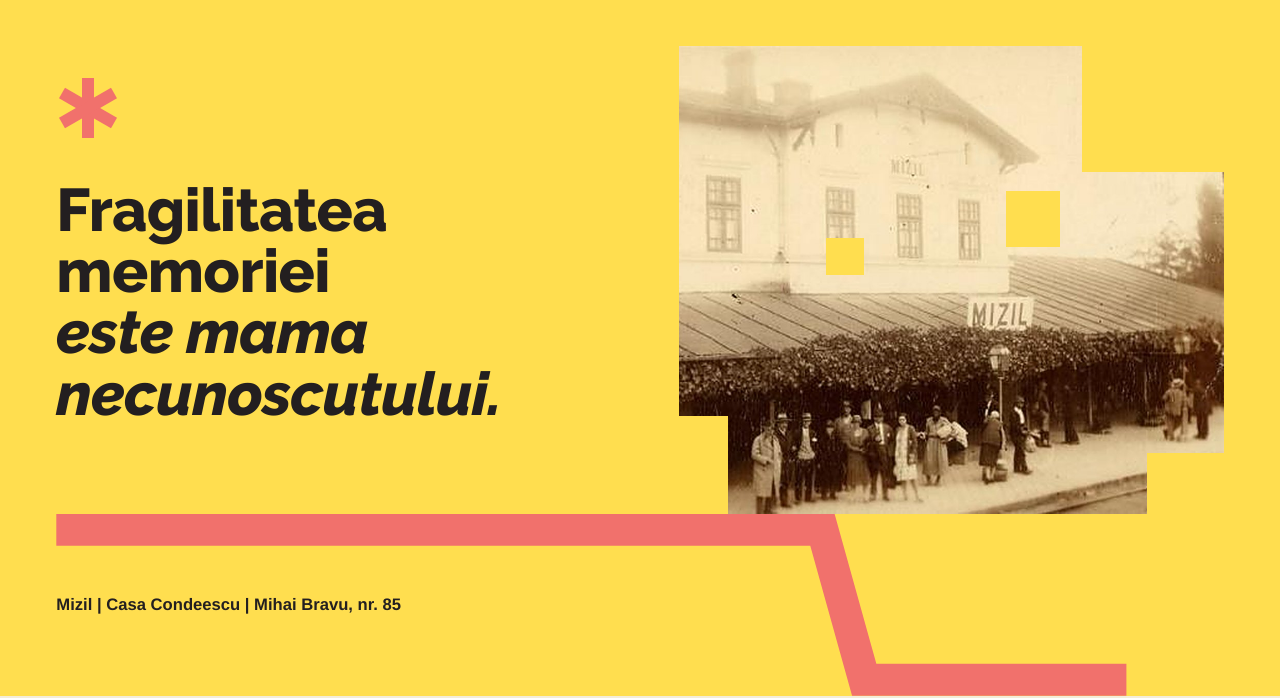
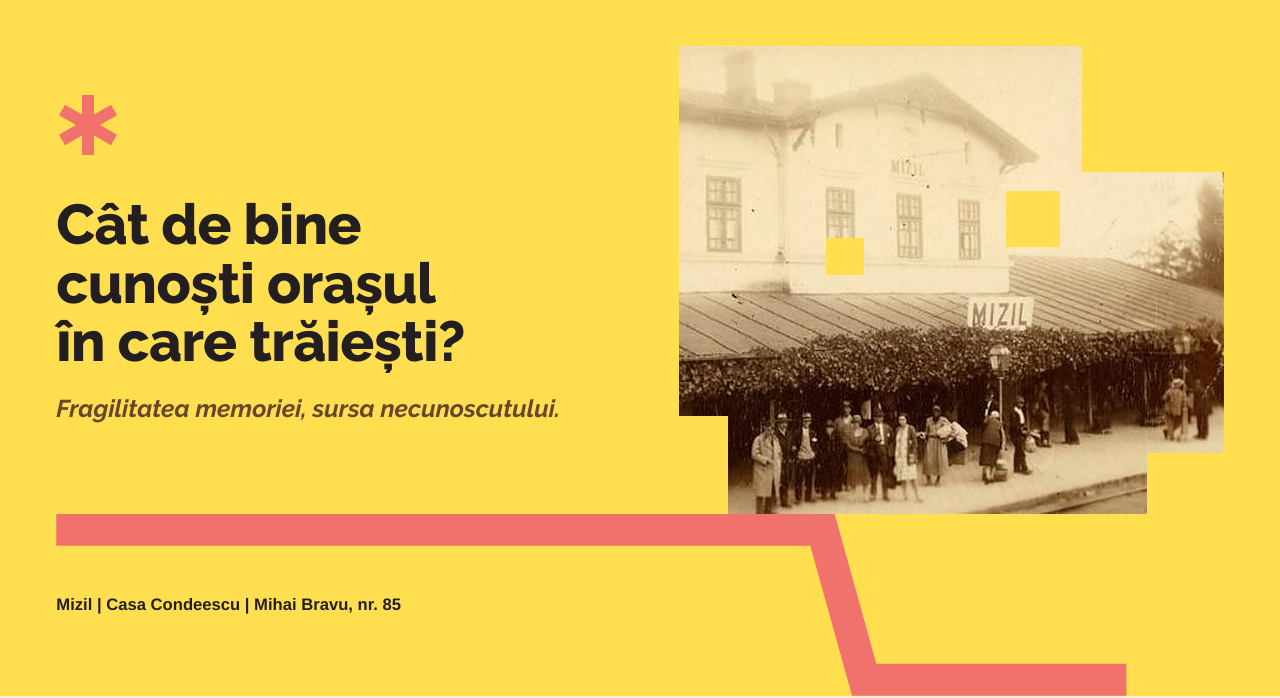
Before and after one commit to bogdantaut/muzeul-orasului-necunoscut, a plain HTML site: page index.html in a window 1280 px wide. Shown: the part 114-812 px from the top of the page. Drawn offline with Linux system fonts and the light colour scheme.

Commit message:
Hero: new headline and subtext
Co-Authored-By: Claude Opus 5.5 <noreply@anthropic.com>
Claude-Session: https://claude.ai/code/session_01BAujE8LoFgdk9CzoThrBGc

```diff
--- a/index.html
+++ b/index.html
@@ -100,7 +100,10 @@ html{scroll-behavior:smooth}
 <div class="wrap hero-grid" style="padding-top: clamp(24px,4vw,48px)">
 <div style="display: flex; flex-direction: column; gap: clamp(24px,3vw,40px); padding-bottom: clamp(40px,7vw,120px); min-width: 0">
 <svg width="64" height="64" viewBox="0 0 64 64" aria-hidden="true"><g stroke="#f1716c" stroke-width="12" stroke-linecap="butt"><line x1="32" y1="2" x2="32" y2="62"></line><line x1="6" y1="17" x2="58" y2="47"></line><line x1="58" y1="17" x2="6" y2="47"></line></g></svg>
-<h1 class="ral" style="margin: 0; font-weight: 800; font-size: clamp(40px,4.7vw,70px); line-height: 1.02; letter-spacing: -0.01em; text-wrap: balance">Fragilitatea memoriei <em style="font-style: italic">este mama necunoscutului.</em></h1>
+<div style="display: flex; flex-direction: column; gap: clamp(16px,1.8vw,26px)">
+<h1 class="ral" style="margin: 0; font-weight: 800; font-size: clamp(38px,4.4vw,66px); line-height: 1.04; letter-spacing: -0.01em; text-wrap: balance">Cât de bine cunoști orașul în care trăiești?</h1>
+<p class="ral" style="margin: 0; font-weight: 700; font-style: italic; font-size: clamp(20px,1.9vw,28px); line-height: 1.25; color: #67472b; text-wrap: balance">Fragilitatea memoriei, sursa necunoscutului.</p>
+</div>
 </div>
 <figure style="position: relative; margin: 0; aspect-ratio: 1058 / 909; max-width: 100%; overflow: hidden">
 <img src="assets/img/hero-gara.jpg" alt="Peronul gării din Mizil, fotografie de epocă, cu tăblița MIZIL deasupra călătorilor" style="display: block; width: 100%; height: 100%; object-fit: cover">
```
